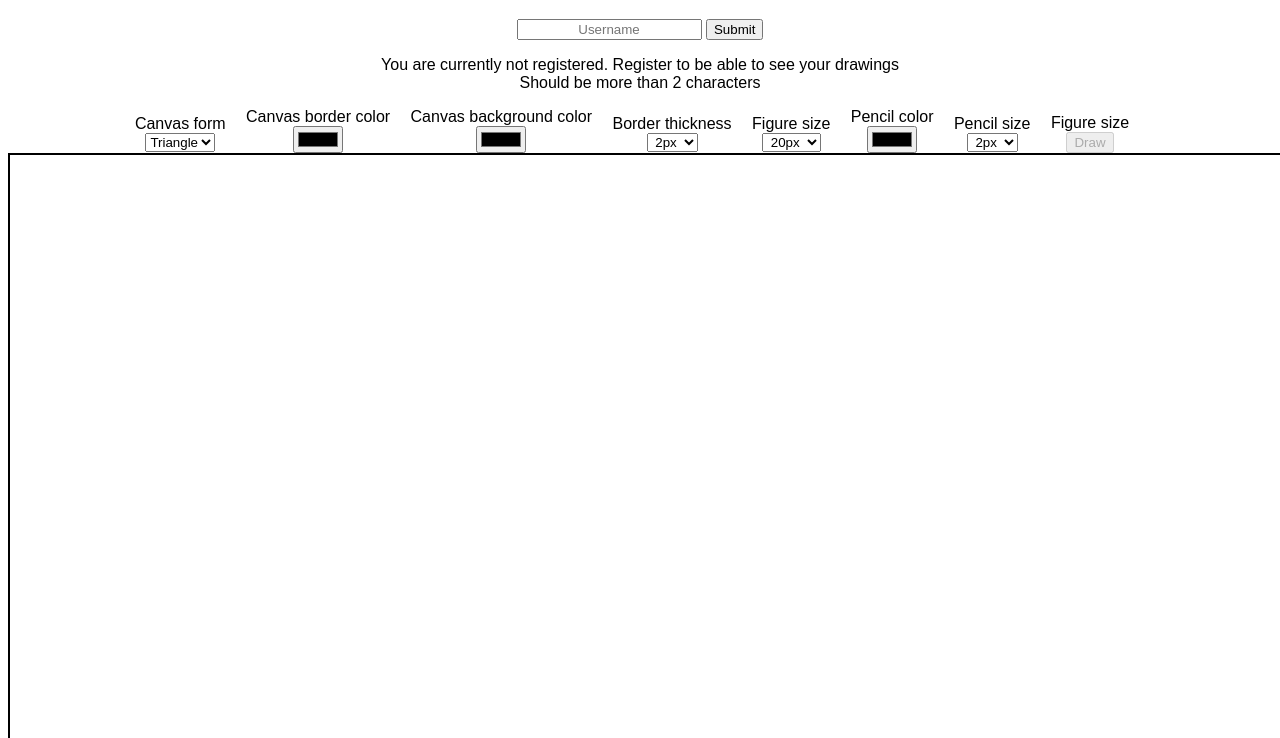
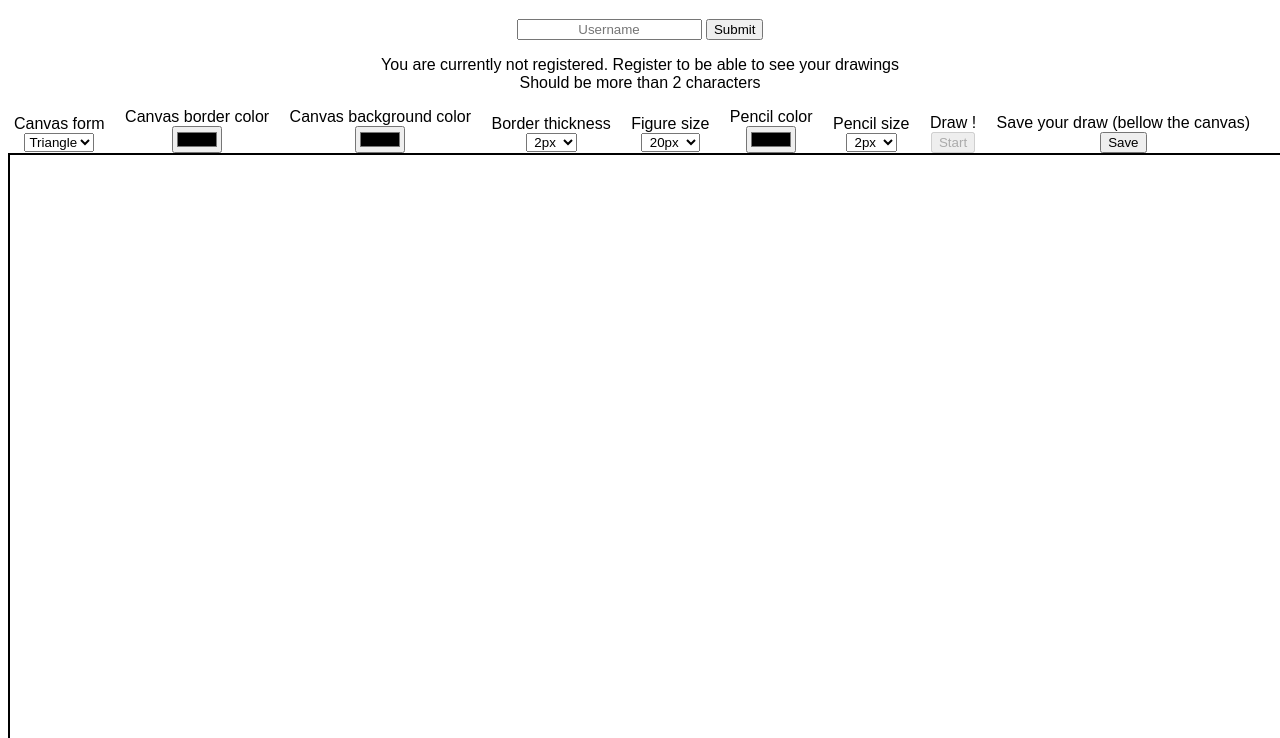
Before and after one commit to Capucccino/Project-Web-App-Architechtures, a website: page Assignement1/public/index.html in a window 1280 px wide. Shown: the part 62-800 px from the top of the page. Drawn offline with nearby package versions, Linux system fonts and the light colour scheme; no server answers.

Commit message:
adding save button, delete dockerfile

```diff
--- a/Assignement1/public/index.html
+++ b/Assignement1/public/index.html
@@ -1,11 +1,13 @@
 <!DOCTYPE html>
 <html lang="en">
+
 <head>
     <meta charset="UTF-8">
     <meta name="viewport" content="width=device-width, initial-scale=1.0">
     <link rel="stylesheet" href="style.css">
     <title>Week 4</title>
 </head>
+
 <body>
     <h1>My app 😀</h1>
     <div class="userinfo">
@@ -13,7 +15,8 @@
         <button id="submit_username" onclick="registerUser()">Submit</button>
     </div>
     <div class="userinfo">
-        <span id="user_message">You are currently not registered. Register to be able to see your drawings<br>Should be more than 2 characters</span><br>
+        <span id="user_message">You are currently not registered. Register to be able to see your drawings<br>Should be
+            more than 2 characters</span><br>
         <span id="last_drawer"></span>
     </div>
     <div>
@@ -75,8 +78,12 @@
             <br>
         </div>
         <div class="controlbar">
-            <label for="draw">Figure size</label><br>
-            <button onclick="draw()" disabled id="draw">Draw</button><br>
+            <label for="draw">Draw !</label><br>
+            <button onclick="draw()" disabled id="draw">Start</button><br>
+        </div>
+        <div class="controlbar">
+            <label for="draw">Save your draw (bellow the canvas)</label><br>
+            <button onclick="addimage()">Save</button><br>
         </div>
     </div>
 
@@ -84,6 +91,7 @@
 
     </canvas>
 </body>
+
 </html>
 
 <script src="../socket.io/socket.io.js"></script>
--- a/Assignement1/public/script.js
+++ b/Assignement1/public/script.js
@@ -1,5 +1,6 @@
 const canvas = document.getElementById('canvas')
-
+canvas.width  = 1000;
+canvas.height = 500;
 // initiating 2D context on it
 const c = canvas.getContext('2d')
 
@@ -187,6 +188,17 @@ function getStartingPoint(figSize, borderSize){
     return [x,y]
 }
 
+function addimage() {
+    const canvas = document.getElementById('canvas');
+    const dataURL = canvas.toDataURL("image/png");
+    var img = document.createElement("img");
+    img.src = dataURL
+    img.height = 500;
+    img.width = 1000;
+    document.body.appendChild(img);
+
+}
+
 //LINE
 
 function drawLine(x1, y1, x2, y2, pencil_color = document.getElementById('pencil_color').value, pencil_size = parseInt(document.getElementById('pencil_size').value)) {
```
Also changed, not shown: 1 other file.
